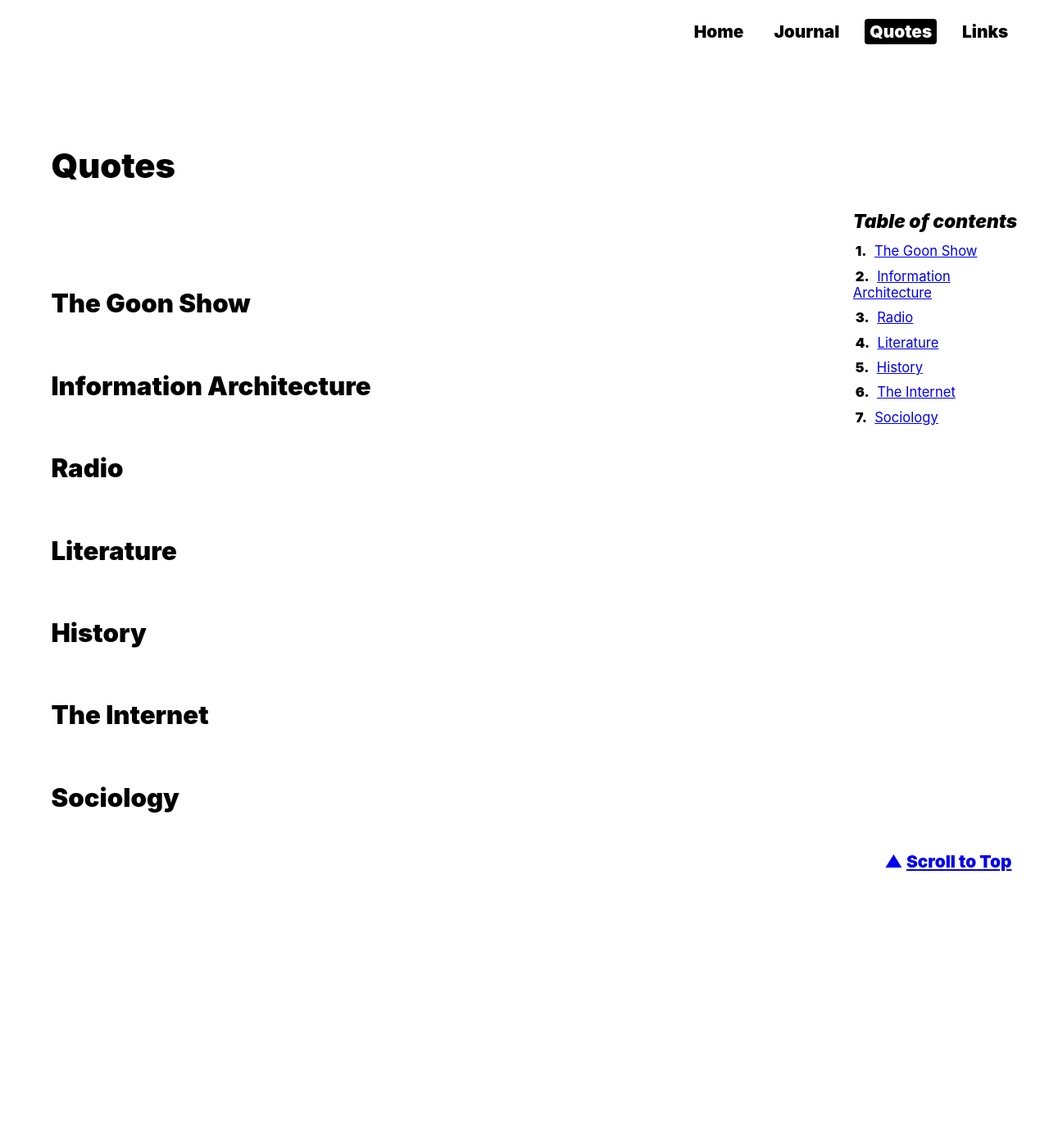
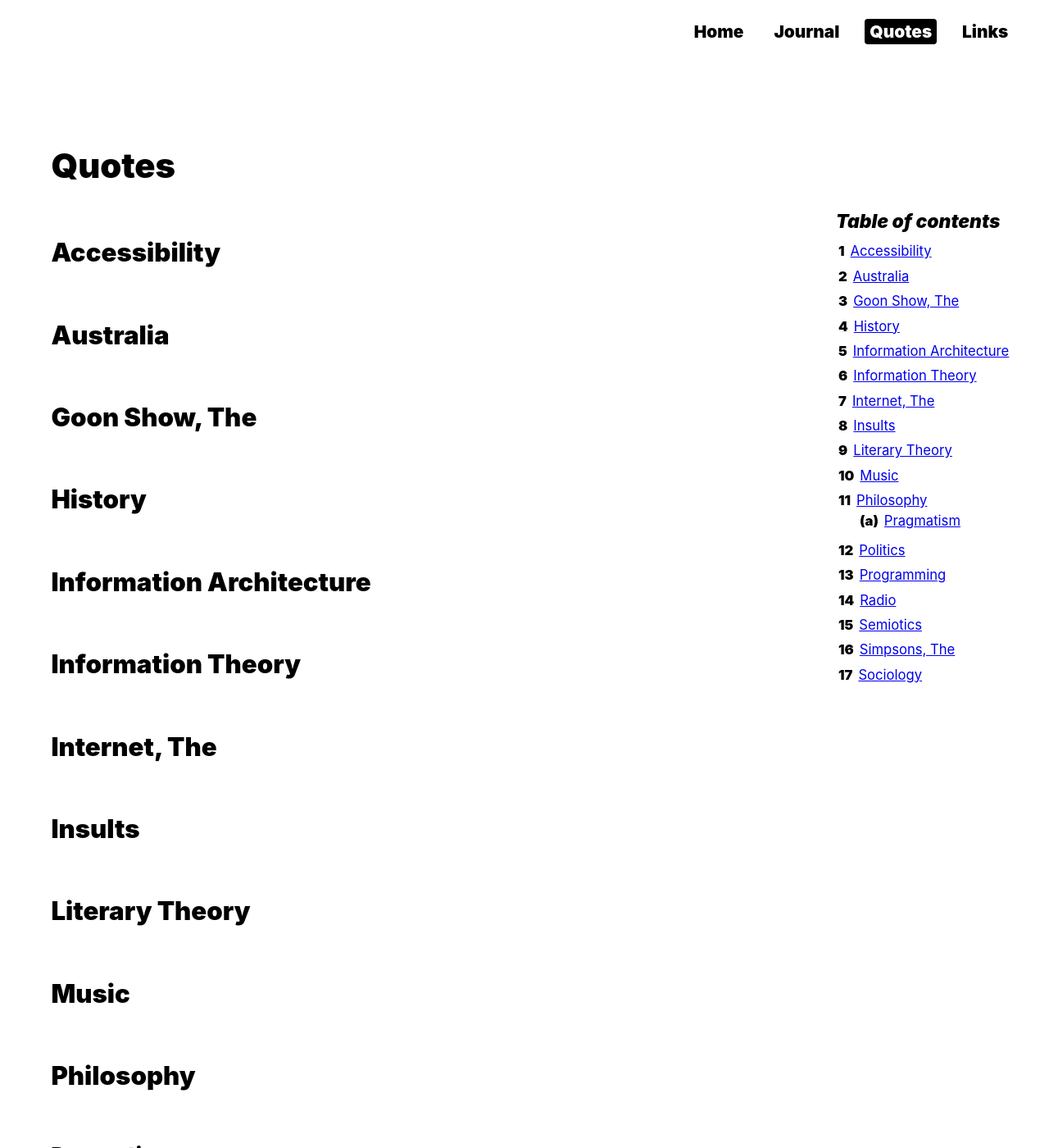
Before and after one commit to denismcdonald/blog, a Jekyll site: the page built from quotes.md, in a window 1280 px wide and 1400 px high. Shown: the whole window at 82% size. Built offline with Jekyll 4.4.1, drawn with Linux system fonts in a browser that asks for light colours; some web fonts are replaced; some of the changed text lies outside the part shown.

Commit message:
Minor tweaks

```diff
--- a/_sass/main.scss
+++ b/_sass/main.scss
@@ -140,6 +140,7 @@ h3,
 h4 {
     // font-family: 'BenchNine';
     // font-style: italic;
+    // margin-bottom: 1.5rem;
     margin-top: 3rem;
     font-weight: 900;
 }
@@ -295,7 +296,7 @@ ul.toc li:before {
     // background: #eee;
     // border-radius: 5px;
     // color: #fff;
-    content: ""counter(item, decimal)". ";
+    content: ""counter(item, decimal)"";
     counter-increment: item;
     font-weight: 900;
     padding: 3px;
@@ -313,11 +314,12 @@ ul.toc li:before {
 .toc ul li {
     list-style: none;
     list-style-position: inside;
-    margin-bottom: 0.5rem;
+    // margin-bottom: 0.5rem;
 }
 
 .toc ul li:before {
-    content: "("counter(item, lower-latin)")\200B\00a0";
+    // content: "("counter(item, lower-latin)")\200B\00a0";
+    content: "("counter(item, lower-latin)")\200B";
     counter-increment: item;
     font-weight: 900;
 }
@@ -451,7 +453,12 @@ Breakpoint 2 (Table of contents appears)
     }
 
     aside {
+        // border-left: 1px solid #eee;
+        // box-shadow: -3px 0px 5px #eee;
+        // box-shadow: 1px 0 5px -2px #888;
+        // box-shadow: -2px 0px 5px -3px #eee;
         float: right;
+        padding-left: 15px;
         position: -webkit-sticky;
         position: sticky;
         top: 1rem;
@@ -470,7 +477,8 @@ Breakpoint 2 (Table of contents appears)
         margin: 0 0.5rem 0 0;
         padding: 0;
         text-align: left;
-        width: 10rem;
+        // width: 10rem;
+        width: 11rem;
         clear: both;
     }
 
--- a/quotes.md
+++ b/quotes.md
@@ -5,12 +5,22 @@ toc: true
 ---
 
 # Quotes
-<br>
 
-## The Goon Show
+## Accessibility
+## Australia
+## Goon Show, The
+## History
 ## Information Architecture
+## Information Theory
+## Internet, The
+## Insults
+## Literary Theory
+## Music
+## Philosophy
+### Pragmatism
+## Politics
+## Programming
 ## Radio
-## Literature
-## History
-## The Internet
+## Semiotics
+## Simpsons, The
 ## Sociology
```
Also changed, not shown: _posts/2018-08-22-kiwifruit.md (+6 -1 lines), 3 other files.
